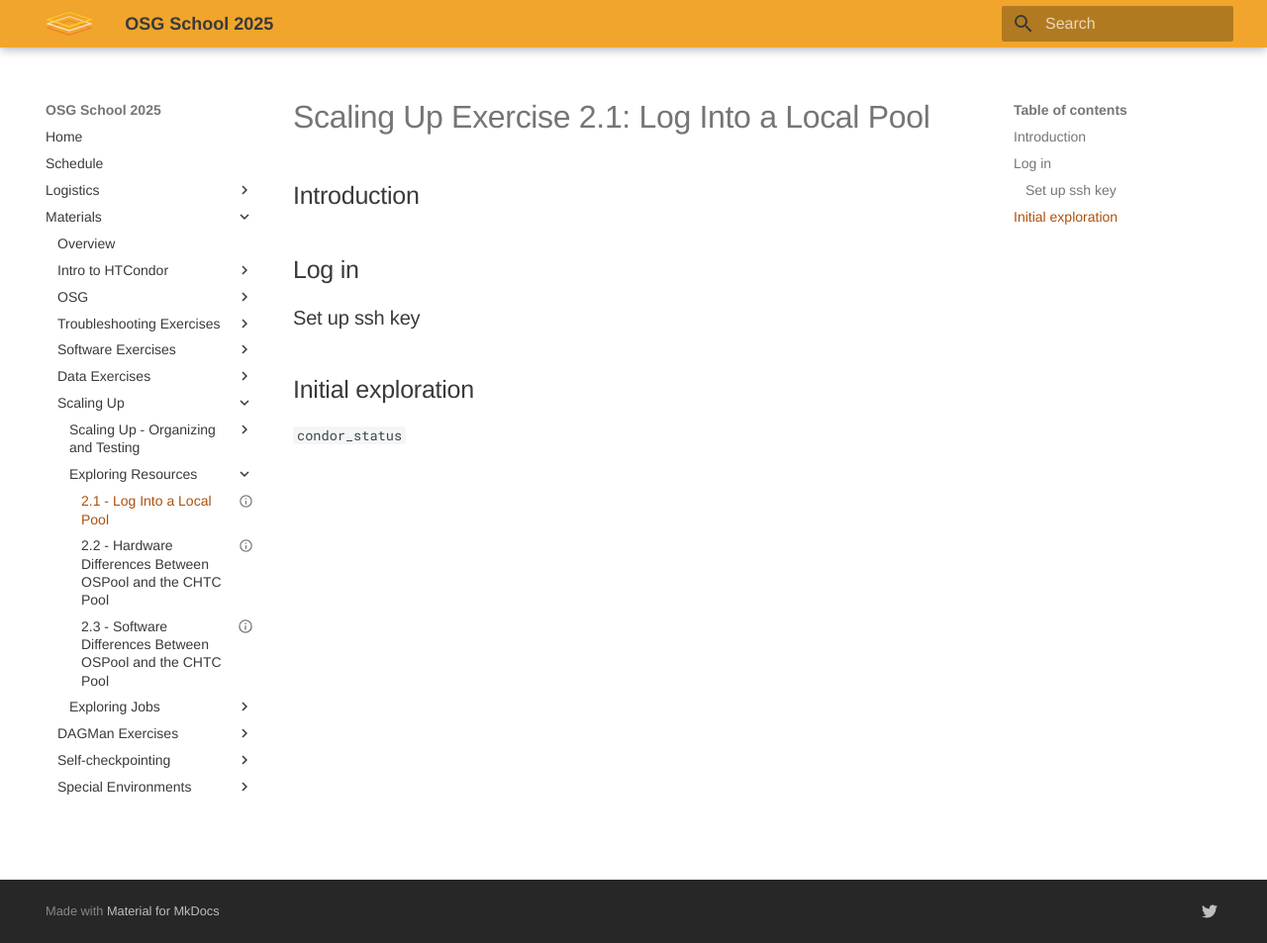
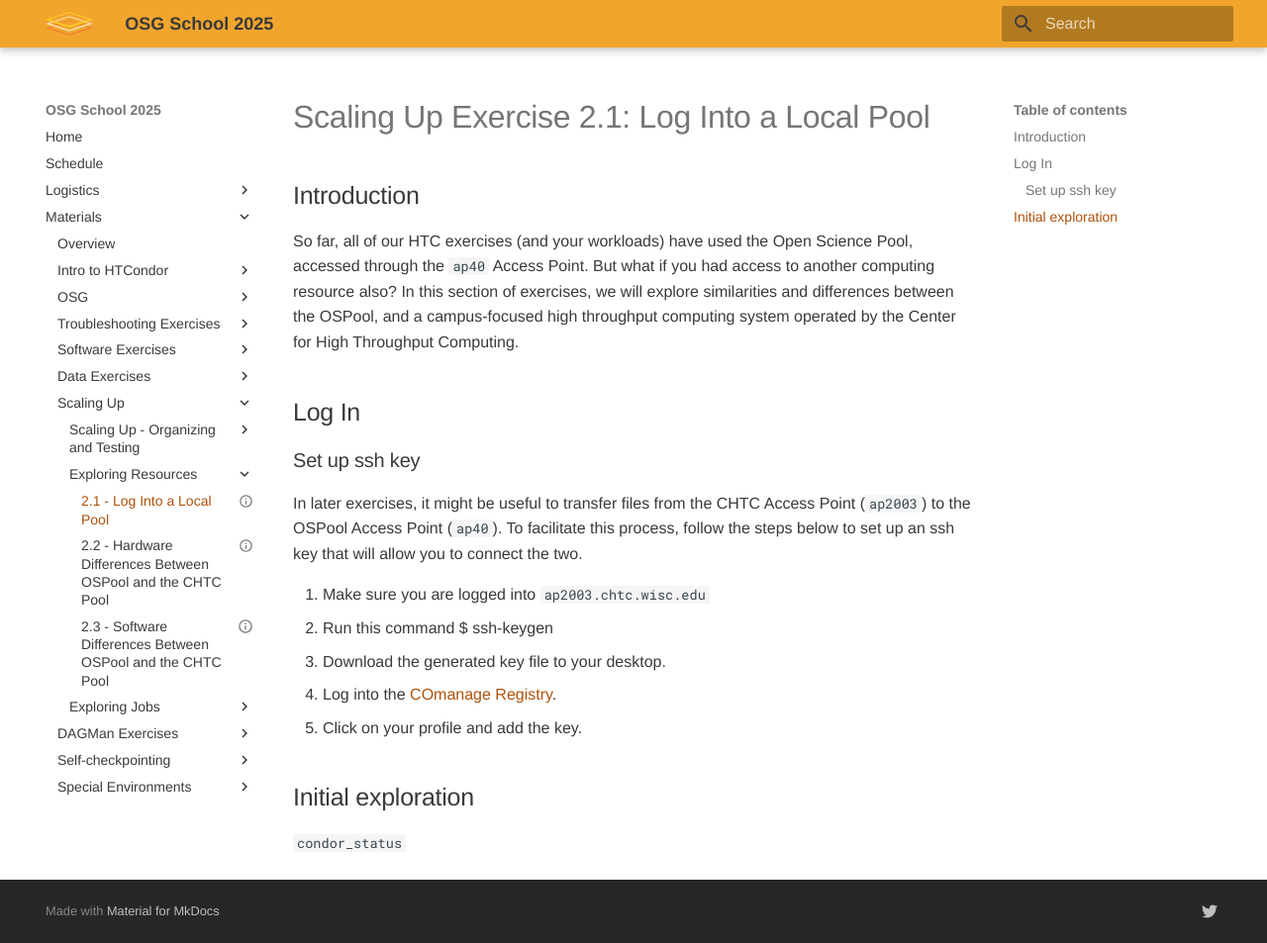
Before and after one commit to osg-htc/school-2025, an MkDocs documentation site: the page built from docs/materials/scaling/part2-ex1-chtc-node.md, in a window 1280 px wide and 953 px high. Shown: the whole window at 99% size. Built offline with MkDocs 1.6.1 and Material for MkDocs 9.7.7, drawn with Linux system fonts in a browser that asks for light colours.

Commit message:
chtc node page

```diff
--- a/docs/materials/scaling/part2-ex1-chtc-node.md
+++ b/docs/materials/scaling/part2-ex1-chtc-node.md
@@ -6,9 +6,28 @@
 
 ## Introduction
 
-## Log in
+So far, all of our HTC exercises (and your workloads) have used the Open Science
+Pool, accessed through the `ap40` Access Point. But what if you had access to
+another computing resource also? In this section of exercises, we will explore
+similarities and differences between the OSPool, and a campus-focused high throughput computing
+system operated by the Center for High Throughput Computing.
+
+## Log In
+
+
 
 ### Set up ssh key
+
+In later exercises, it might be useful to transfer files from the CHTC Access Point
+(`ap2003`) to the OSPool Access Point (`ap40`). To facilitate this process, follow
+the steps below to set up an ssh key that will allow you to connect the two.
+
+1. Make sure you are logged into `ap2003.chtc.wisc.edu`
+1. Run this command
+		$ ssh-keygen
+1. Download the generated key file to your desktop.
+1. Log into the [COmanage Registry](https://registry.cilogon.org/).
+1. Click on your profile and add the key.
 
 ## Initial exploration
 
```
